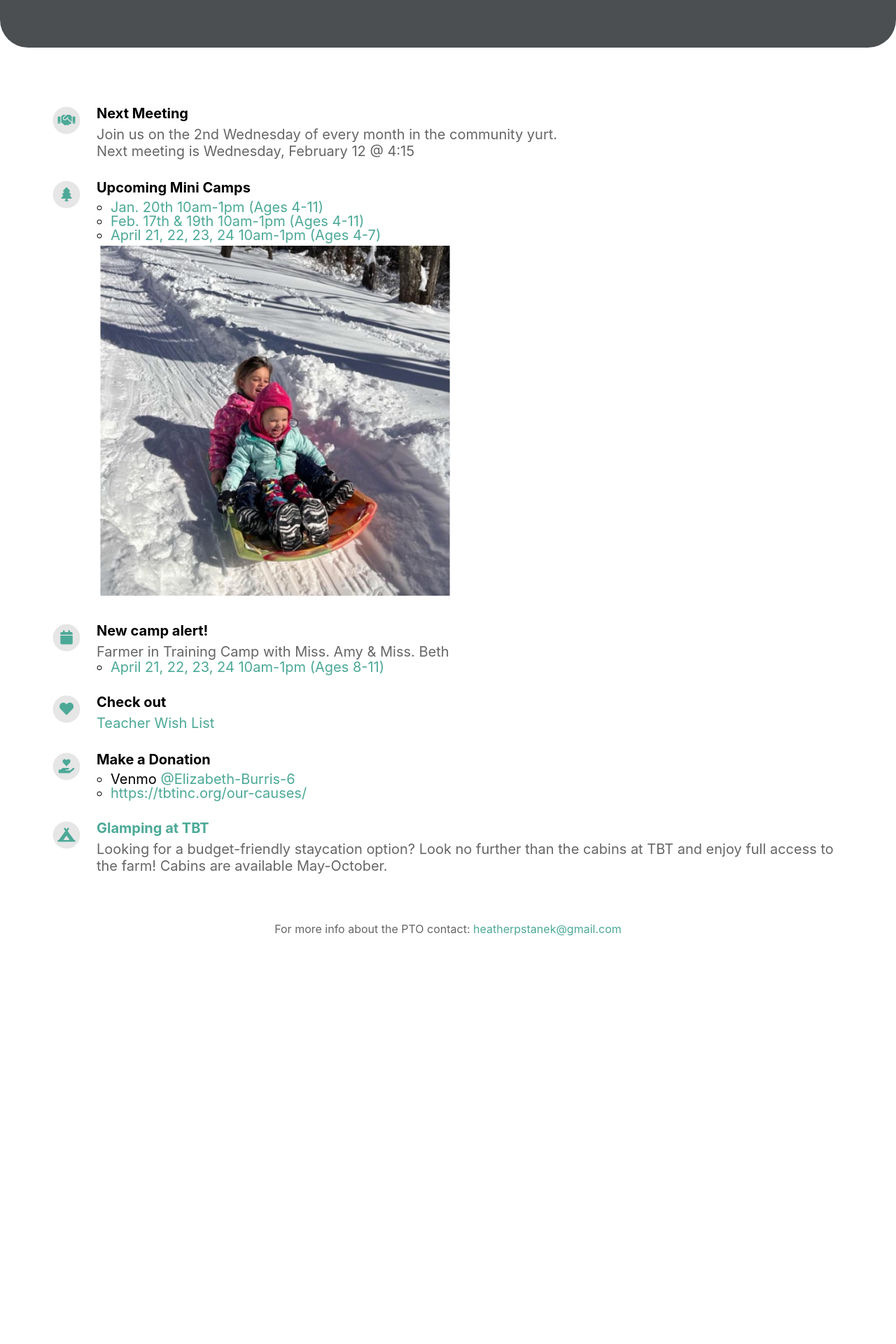
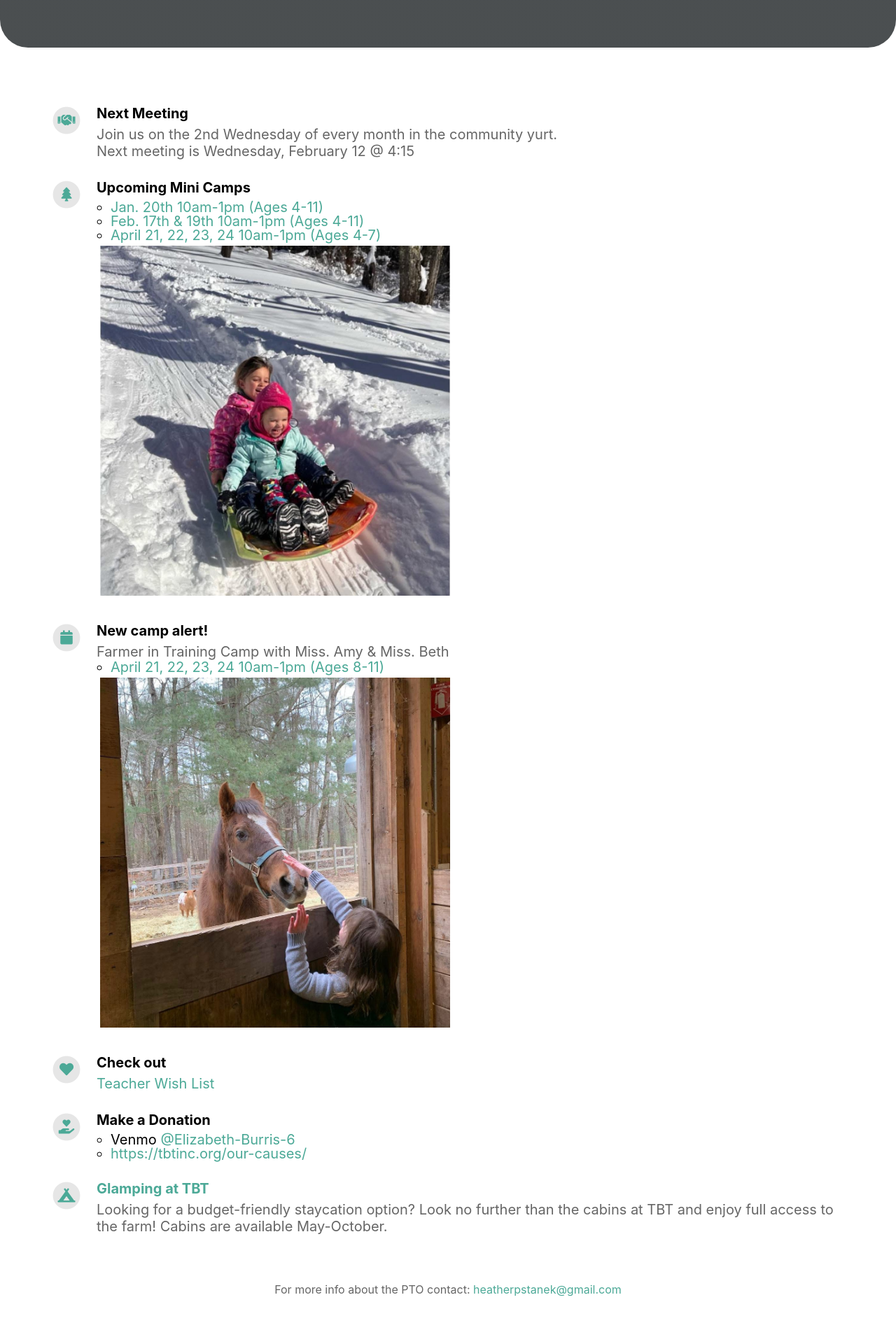
Before and after one commit to mrawdon/tbt-pto, a Jekyll site: the page built from index.html, in a window 1280 px wide. Shown: the part 646-2566 px from the top of the page at 70% size. Built offline with Jekyll 4.4.1, drawn with Linux system fonts in a browser that asks for light colours; nearby versions of some CDN libraries; before the commit the page ends 2051 px from its top, so only the background shows below that; grey boxes are pictures that could not be loaded.

Commit message:
Added camp image

```diff
--- a/_config.yml
+++ b/_config.yml
@@ -36,6 +36,8 @@ features:
     description: |
       Farmer in Training Camp with Miss. Amy & Miss. Beth
       * [April 21, 22, 23, 24 10am-1pm (Ages 8-11)](https://lp.constantcontactpages.com/ev/calendar/001nfP8j83hTsPGrVPbVdxBWQ==)
+
+      ![Farmer camp](/assets/farmer_camp.jpeg)
     fontawesome_icon_name: calendar
 
   - title: Check out
```
Also changed, not shown: assets/farmer_camp.jpeg (added).
